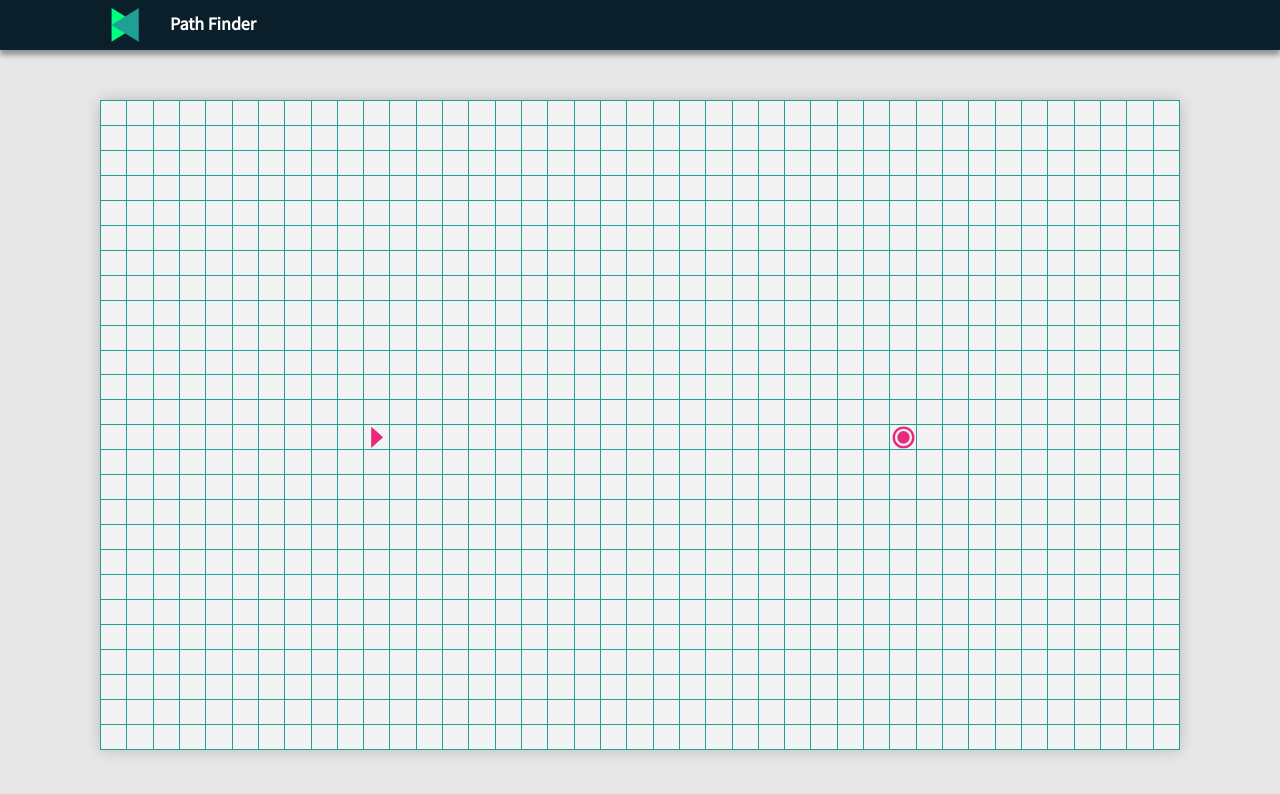
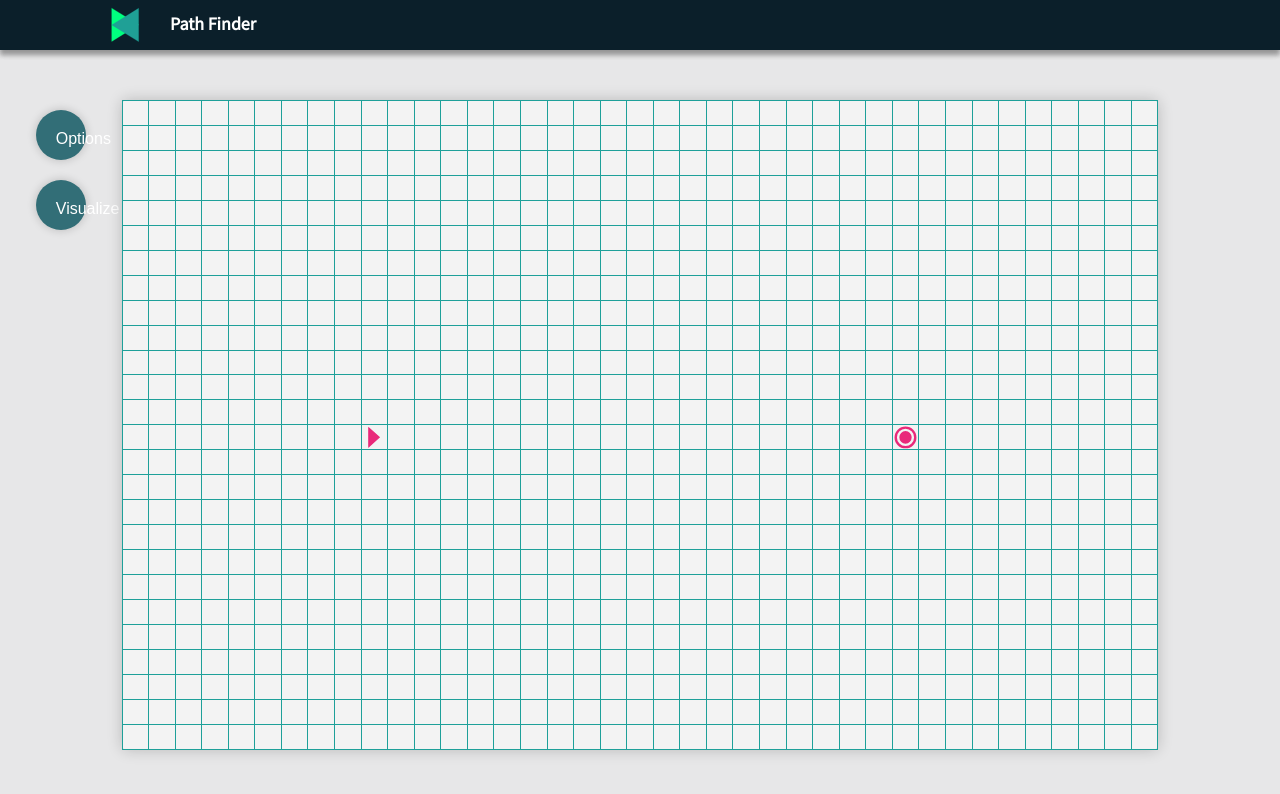
Before and after one commit to midhun-pk/Path-Finder, an Angular app: page /home in a window 1280 px wide. Shown: the top 794 px of the page. Built offline with nearby package versions, Linux system fonts and the light colour scheme.

Commit message:
Added left-panel buttons and right-panel

```diff
--- a/src/app/components/navbar/navbar.component.scss
+++ b/src/app/components/navbar/navbar.component.scss
@@ -11,6 +11,11 @@
         height: 100%;
         display: flex;
         margin-left: 100px;
+        cursor: pointer;
+
+        &:hover {
+            background: rgba($color: #FFFFFF, $alpha: 0.1)
+        }
 
         .logo {
             width: 50px;
--- a/src/app/components/visualizer/visualizer.component.html
+++ b/src/app/components/visualizer/visualizer.component.html
@@ -1,5 +1,10 @@
 <div class="wrapper">
+    <div class="left-panel">
+        <button class="circle">Options</button>
+        <button class="circle">Visualize</button>
+    </div>
     <div class="playground" #playground>
         <app-grid class="grid"></app-grid>
     </div>
+    <div class="right-panel"></div>
 </div>
--- a/src/app/components/visualizer/visualizer.component.scss
+++ b/src/app/components/visualizer/visualizer.component.scss
@@ -2,10 +2,43 @@
     display: flex;
     width: 100%;
     height: 100%;
+    padding: 50px 0px;
+
+    .left-panel, .right-panel {
+        width: 150px;
+        height: 100%;
+        display: flex;
+        flex-direction: column;
+        align-items: center;
+        justify-content: flex-start;
+    }
 
     .playground {
-        padding: 50px 100px;
         height: 100%;
         width: 100%;
     }
 }
+
+button {
+    border: none;
+    color: var(--color-5);
+    padding: 20px;
+    text-align: center;
+    text-decoration: none;
+    font-size: 16px;
+    margin: 10px 2px;
+    cursor: pointer;
+    background: #326E77;
+    box-shadow: 0px 0px 10px rgba($color: #000000, $alpha: .2);
+}
+
+button:hover {
+    background: #1BA7A6;
+    box-shadow: 0px 0px 10px rgba($color: #000000, $alpha: .4);
+}
+
+button.circle {
+    width: 50px;
+    height: 50px;
+    border-radius: 50%;
+}
```
